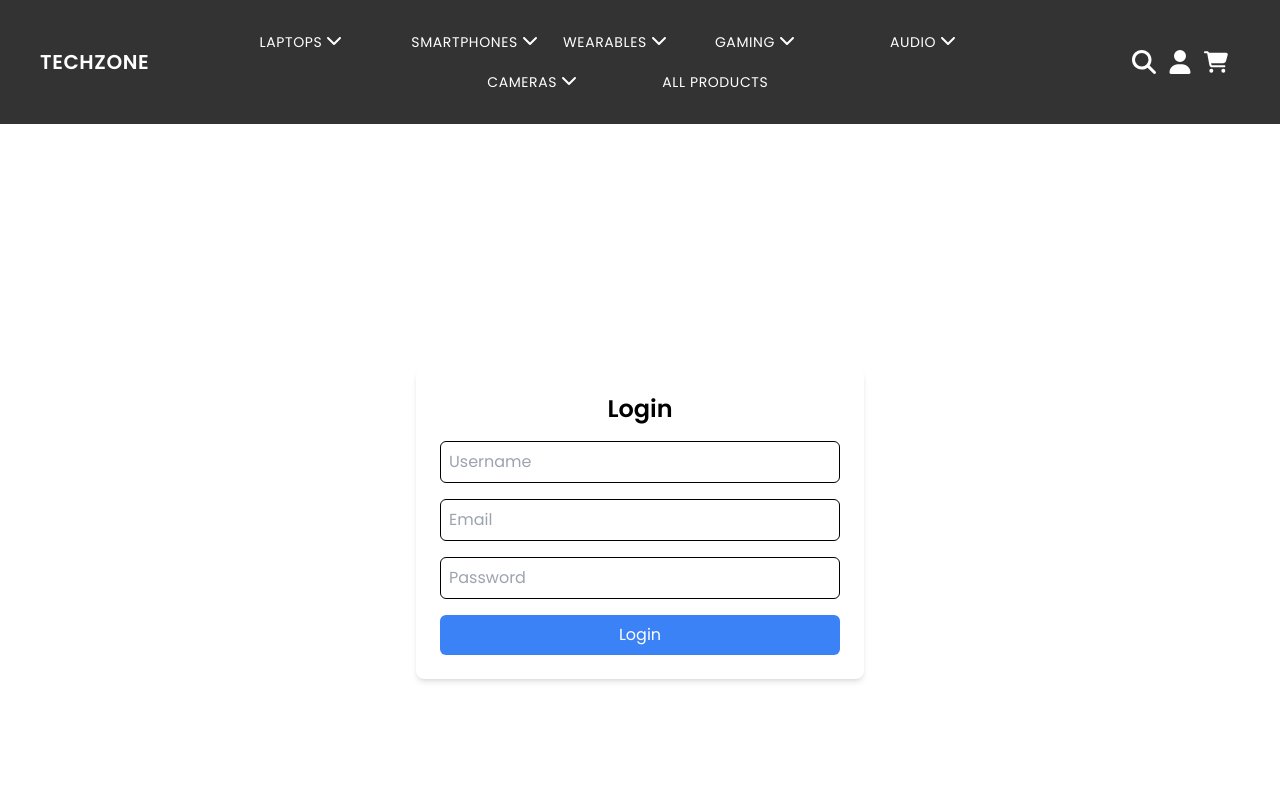
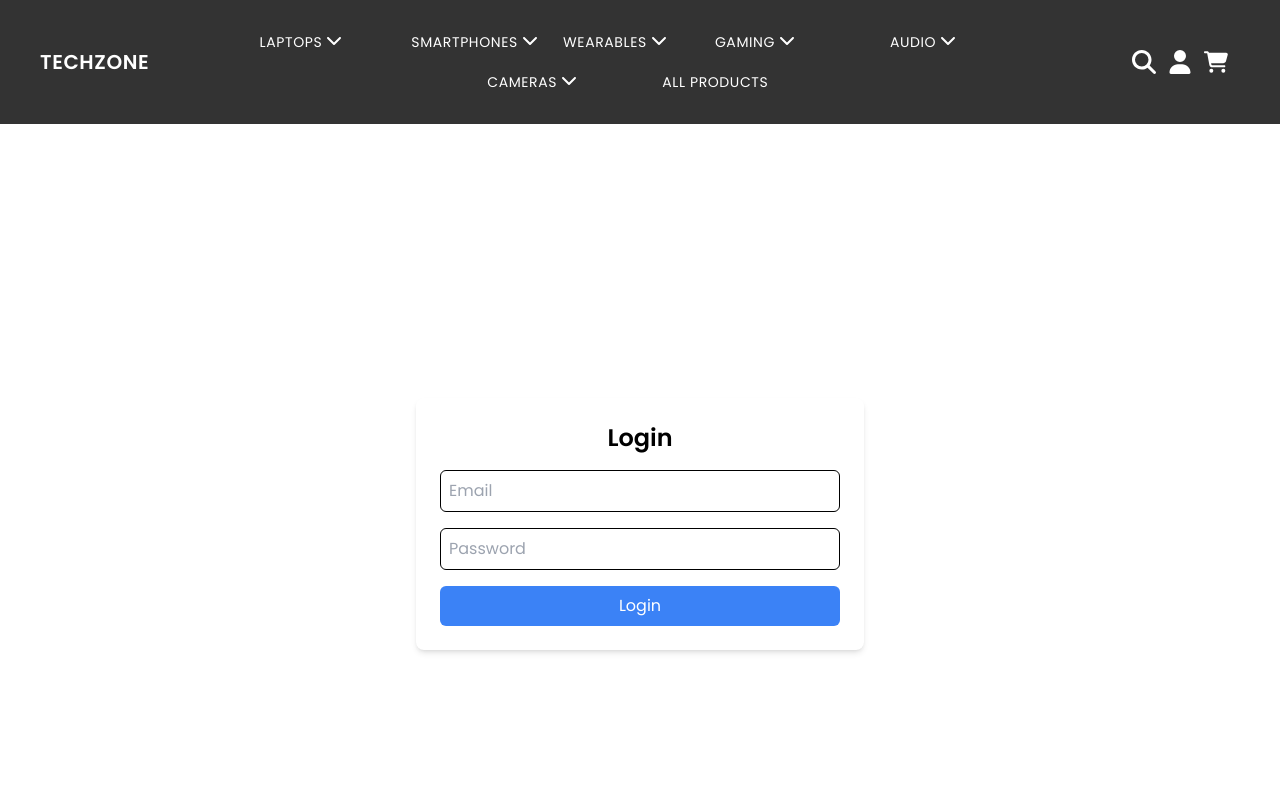
Before and after one commit to emmanuelgv408/techzone, a React (Vite) app: page /login in a window 1280 px wide. Shown: the top 800 px of the page. Built offline with nearby package versions, Linux system fonts and the light colour scheme.

Commit message:
impementing jsonwebtoken

```diff
--- a/src/context/ShopContext.tsx
+++ b/src/context/ShopContext.tsx
@@ -1,5 +1,7 @@
 import { createContext, ReactNode, useState } from "react";
 import { products } from "../assets/assets";
+
+
 
 export const ShopContext = createContext<any>(null);
 
@@ -21,6 +23,7 @@ interface Product {
 
 const ShopContextProvider = ({ children }: ShopContextProviderProps) => {
   const [cartItems, setCartItems] = useState<{ [key: string]: number }>({});
+  const [userToken, setUserToken] = useState<string| null>(null);
 
   const currency = "$";
   const delivery_fee = 10;
@@ -62,7 +65,9 @@ const ShopContextProvider = ({ children }: ShopContextProviderProps) => {
     removeFromCart,
     decreaseQuantity,
     clearCart: () => setCartItems({}),
-    cartCount
+    cartCount,
+    userToken,
+    setUserToken
   };
 
   return <ShopContext.Provider value={value}>{children}</ShopContext.Provider>;
--- a/src/pages/Login.tsx
+++ b/src/pages/Login.tsx
@@ -1,47 +1,55 @@
+import axios from 'axios';
+import { useContext, useState } from 'react';
+import { toast } from 'react-hot-toast';
+import { useNavigate } from 'react-router-dom';
+import { ShopContext } from '../context/ShopContext';
 
-import React, { useState } from 'react';
-import axios from 'axios';
+const Login = () => {
+  const [formData, setFormData] = useState({
+    email: '',
+    password: '',
+  });
+  const {setUserToken} = useContext(ShopContext);
+  const navigate = useNavigate();
 
 
-const Login  = () => {
-  const [formData, setFormData] = useState({
-    username: "",
-    email: "",
-    password: "",
-  });
 
-  const [error, setError] = useState("");
+  const loginUser = async (e: React.FormEvent) => {
+    e.preventDefault();
 
-  const handleChange = (e: React.ChangeEvent<HTMLInputElement>) => {
-    setFormData({ ...formData, [e.target.name]: e.target.value });
-  };
+    const { email, password } = formData;
 
-  const handleSubmit = async (e: React.FormEvent) => {
-    e.preventDefault();
-    setError("");
-    axios.get('/')
+    try {
+      const res = await axios.post('http://localhost:5001/auth/login', {
+        email,
+        password,
+      });
+
+      if (res.data.error) {
+        toast.error(res.data.error);
+      } else {
+        toast.success('Login successful!');
+        setUserToken(res.data.token);
+        navigate('/');
+      }
+    } catch (error) {
+      toast.error('Login failed. Please try again.');
+      console.error('Error during login:', error);
+    }
   };
 
   return (
     <div className="flex items-center justify-center min-h-screen bg-gray-100">
       <div className="w-full max-w-md bg-white p-6 rounded-lg shadow-md">
         <h2 className="text-2xl font-bold text-center mb-4">Login</h2>
-        {error && <p className="text-red-500 text-center">{error}</p>}
-        <form onSubmit={handleSubmit} className="space-y-4">
-          <input
-            type="text"
-            name="username"
-            placeholder="Username"
-            value={formData.username}
-            onChange={handleChange}
-            className="w-full p-2 border rounded-md"
-          />
+
+        <form onSubmit={loginUser} className="space-y-4">
           <input
             type="email"
             name="email"
             placeholder="Email"
             value={formData.email}
-            onChange={handleChange}
+            onChange={(e) => setFormData({ ...formData, email: e.target.value })}
             className="w-full p-2 border rounded-md"
           />
           <input
@@ -49,7 +57,7 @@ const Login  = () => {
             name="password"
             placeholder="Password"
             value={formData.password}
-            onChange={handleChange}
+            onChange={(e) => setFormData({ ...formData, password: e.target.value })}
             className="w-full p-2 border rounded-md"
           />
           <button
--- a/src/pages/Register.tsx
+++ b/src/pages/Register.tsx
@@ -17,7 +17,7 @@ const Register = () => {
     const { name, email, password } = formData;
 
     try {
-      const res = await axios.post("http://localhost:5001/register", {
+      const res = await axios.post("http://localhost:5001/auth/register", {
         name,
         email,
         password,
```
